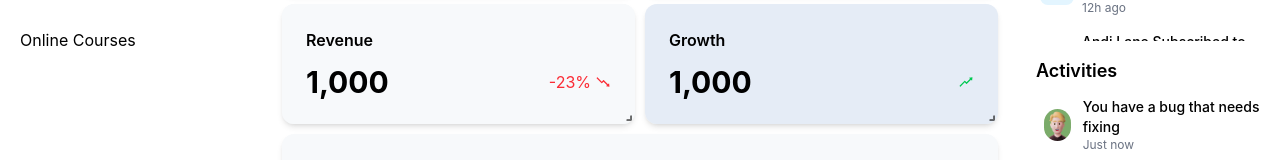
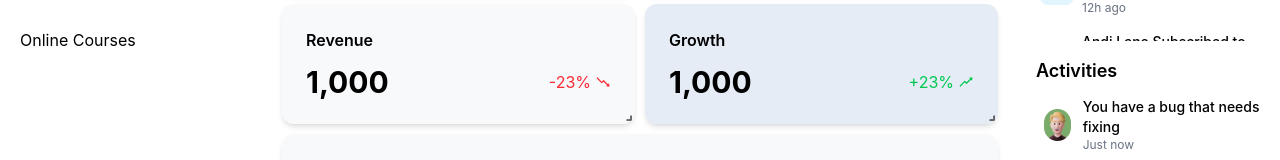
Before and after one commit to Vineet-0/juspay-dashboard, a React (Vite) app: page / in a window 1280 px wide. Shown: the part 224-384 px from the top of the page. Built offline with nearby package versions, Linux system fonts and the light colour scheme.

Commit message:
build failed issue resolve

```diff
--- a/src/components/ECommerceCard.tsx
+++ b/src/components/ECommerceCard.tsx
@@ -1,6 +1,4 @@
-import { type RootState } from "../store";
 import { AiOutlineFall, AiOutlineRise } from "react-icons/ai";
-import { useSelector } from "react-redux";
 
 const ECommerceCard = ({
     title,
--- a/src/pages/Dashboard/Dashboard.tsx
+++ b/src/pages/Dashboard/Dashboard.tsx
@@ -73,8 +73,7 @@ const Dashboard = () => {
                 <ECommerceCard
                     title={"Growth"}
                     count={"1,000"}
-                    grow
-                    th={"+23%"}
+                    growth={"+23%"}
                     textColor={"black"}
                     color={theme === "dark" ? "#E5ECF6" : "#E5ECF6"}
                 />
```
